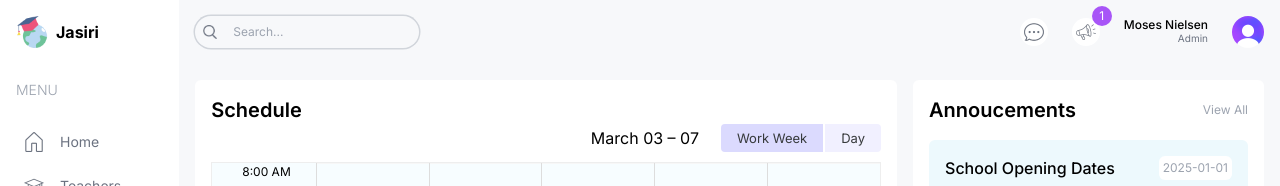
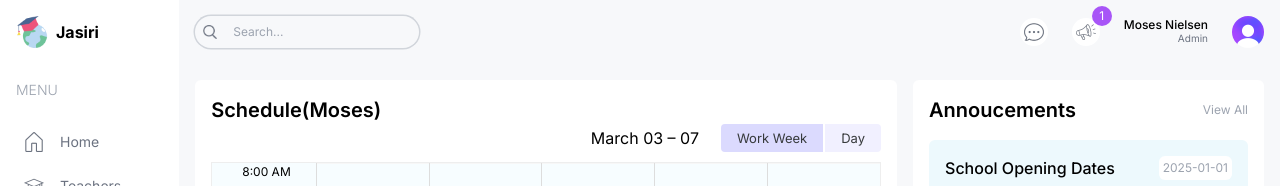
Before and after one commit to Nielsen015/SMS, a Next.js app: page /parent in a window 1280 px wide. Shown: the top 186 px of the page. Built offline with nearby package versions, Linux system fonts and the light colour scheme.

Commit message:
update ParentPage title to include 'Moses'

```diff
--- a/src/app/(dashboard)/parent/page.tsx
+++ b/src/app/(dashboard)/parent/page.tsx
@@ -7,7 +7,7 @@
         {/* Left */}
         <div className='w-full xl:w-2/3'>
         <div className='h-full p-4 rounded-md bg-white'>
-          <h1 className="text-xl font-semibold">Schedule</h1>
+          <h1 className="text-xl font-semibold">Schedule(Moses)</h1>
           <BigCalendar />
         </div>
         </div>
```
